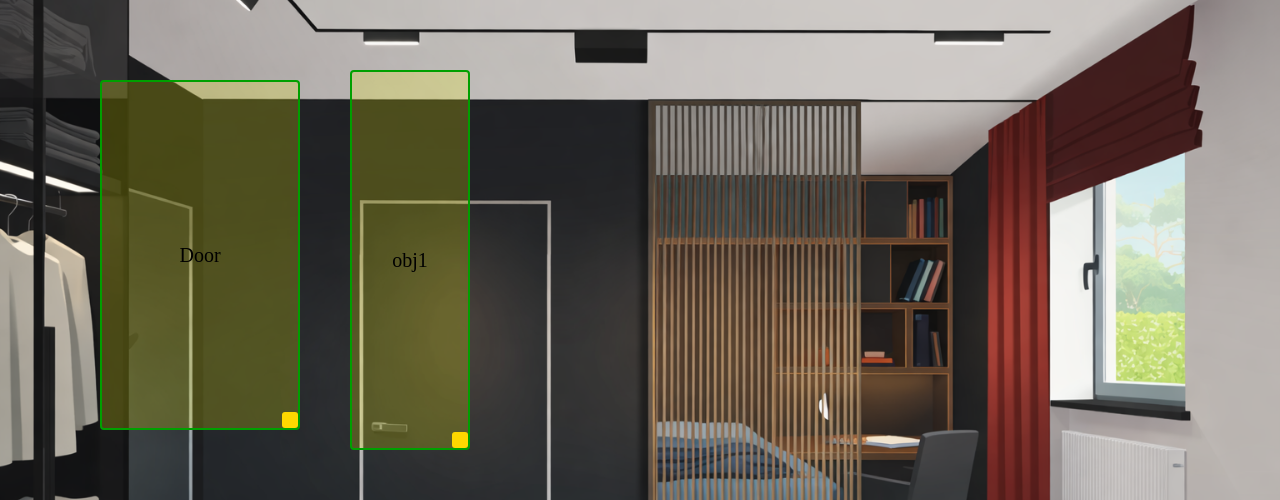
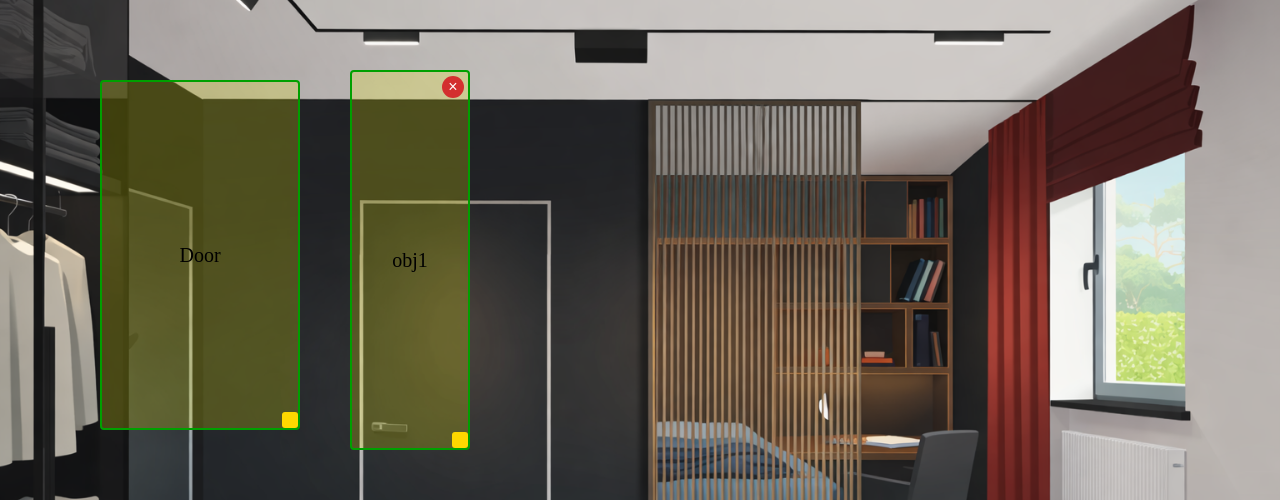
Before and after one commit to Pampers432/QuestFrontend, a Next.js app: page /Templates/CreateTemplate in a window 1280 px wide. Shown: the part 217-717 px from the top of the page. Built offline with nearby package versions, Linux system fonts and the light colour scheme; sample sign-in values are in the browser's storage.

Commit message:
Add zone deletion and unify template editing canvas

```diff
--- a/app/Templates/CreateTemplate/page.tsx
+++ b/app/Templates/CreateTemplate/page.tsx
@@ -8,7 +8,7 @@ import { EditorPanel } from "@/components/EditorPanel";
 import { EditorCanvas } from "@/components/EditorCanvas";
 
 export default function Home() {
-  const { zones, addZone, updateZone, printZones } = useZones([
+  const { zones, addZone, updateZone, removeZone, printZones } = useZones([
     { name: "Door", x: 100, y: 150, w: 200, h: 350 },
     { name: "obj1", x: 350, y: 140, w: 120, h: 380 }
   ]);
@@ -28,6 +28,8 @@ export default function Home() {
     console.log("Saving...");
   };
 
+  const canRemoveZone = (zoneName: string) => zoneName.trim().toLowerCase() !== "door";
+
   return (
     <RoleGuard
       allowedRoles={["Admin"]}
@@ -43,7 +45,13 @@ export default function Home() {
           handleFileChange={handleFileChange}
         />
 
-      <EditorCanvas previewUrl={previewUrl} zones={zones} drag={drag} />
+        <EditorCanvas
+          previewUrl={previewUrl}
+          zones={zones}
+          drag={drag}
+          onRemoveZone={removeZone}
+          canRemoveZone={(zone) => canRemoveZone(zone.name)}
+        />
       </div>
     </RoleGuard>
   );
--- a/app/Templates/EditTemplate/[id]/page.tsx
+++ b/app/Templates/EditTemplate/[id]/page.tsx
@@ -1,54 +1,99 @@
 "use client";
 
-import { useEffect, useState } from "react";
+import { useEffect, useMemo, useState } from "react";
+import * as React from "react";
 import { useRouter } from "next/navigation";
+import RoleGuard from "@/components/RoleGuard";
 import { RoomTemplate } from "@/Entities/RoomTemplate";
-import * as React from "react"; // Добавляем импорт React для использования React.use()
+import { QuestionPosition } from "@/Entities/QuestionPosition";
+import { useZones } from "@/hooks/useZones";
+import { useDragResize } from "@/hooks/useDragResize";
+import { EditorPanel } from "@/components/EditorPanel";
+import { EditorCanvas } from "@/components/EditorCanvas";
 
 export default function EditTemplatePage({ params }: { params: Promise<{ id: string }> }) {
-  // 1. Распаковываем Promise params с помощью React.use()
   const { id } = React.use(params);
+  const router = useRouter();
 
-  const router = useRouter();
   const [template, setTemplate] = useState<RoomTemplate | null>(null);
   const [loading, setLoading] = useState(true);
-  const [saving, setSaving] = useState(false); // Добавляем состояние для отслеживания сохранения
+  const [saving, setSaving] = useState(false);
+  const [templateName, setTemplateName] = useState("");
+  const [previewUrl, setPreviewUrl] = useState("/room.png");
+
+  const {
+    zones,
+    addZone,
+    updateZone,
+    removeZone,
+    resetZones,
+    printZones
+  } = useZones([]);
+
+  const drag = useDragResize(zones, updateZone);
 
   useEffect(() => {
-    // 2. Используем распакованный id
+    if (template?.sceneData) {
+      resetZones(template.sceneData);
+    }
+  }, [template, resetZones]);
+
+  useEffect(() => {
     fetch(`https://localhost:7240/api/Quests/${id}`)
       .then((res) => {
         if (!res.ok) {
-          throw new Error('Failed to fetch template');
+          throw new Error("Failed to fetch template");
         }
         return res.json();
       })
-      .then(setTemplate)
+      .then((data) => {
+        const normalized: RoomTemplate = {
+          ...data,
+          sceneData:
+            typeof data.sceneData === "string"
+              ? (JSON.parse(data.sceneData) as QuestionPosition[])
+              : (data.sceneData as QuestionPosition[])
+        };
+
+        setTemplate(normalized);
+        setTemplateName(normalized.name ?? "");
+        setPreviewUrl(
+          normalized.previewImageUrl?.startsWith("http")
+            ? normalized.previewImageUrl
+            : `https://localhost:7240${normalized.previewImageUrl}`
+        );
+      })
       .catch((error) => {
         console.error("Ошибка загрузки шаблона:", error);
-        // Можно добавить уведомление об ошибке
       })
       .finally(() => setLoading(false));
-  }, [id]); // Зависимость от распакованного id
+  }, [id]);
+
+  const canRemoveZone = useMemo(
+    () => (zone: QuestionPosition) => zone.name.trim().toLowerCase() !== "door",
+    []
+  );
+
+  const handleFileChange = (e: React.ChangeEvent<HTMLInputElement>) => {
+    if (e.target.files?.[0]) {
+      setPreviewUrl(URL.createObjectURL(e.target.files[0]));
+    }
+  };
 
   const handleSave = async () => {
     if (!template) return;
 
     setSaving(true);
     try {
-      // Исправляем URL на правильный эндпоинт из вашего контроллера
-      const res = await fetch(
-        `https://localhost:7240/api/Quests/${template.id}`,
-        {
-          method: "PUT",
-          headers: { "Content-Type": "application/json" },
-          body: JSON.stringify({
-            name: template.name,
-            previewImageUrl: template.previewImageUrl,
-            sceneData: template.sceneData
-          })
-        }
-      );
+      const res = await fetch(`https://localhost:7240/api/Quests/${template.id}`, {
+        method: "PUT",
+        headers: { "Content-Type": "application/json" },
+        body: JSON.stringify({
+          name: templateName,
+          previewImageUrl: template.previewImageUrl,
+          sceneData: zones
+        })
+      });
 
       if (!res.ok) {
         const errorData = await res.text();
@@ -59,7 +104,9 @@ export default function EditTemplatePage({ params }: { params: Promise<{ id: str
       router.push("/Templates");
     } catch (error) {
       console.error("Ошибка сохранения:", error);
-      alert(`Ошибка при сохранении: ${error instanceof Error ? error.message : 'Неизвестная ошибка'}`);
+      alert(
+        `Ошибка при сохранении: ${error instanceof Error ? error.message : "Неизвестная ошибка"}`
+      );
     } finally {
       setSaving(false);
     }
@@ -69,49 +116,30 @@ export default function EditTemplatePage({ params }: { params: Promise<{ id: str
   if (!template) return <div style={{ padding: 24 }}>Шаблон не найден</div>;
 
   return (
-    <div style={{ padding: 24 }}>
-      <h1>Редактирование шаблона</h1>
+    <RoleGuard
+      allowedRoles={["Admin"]}
+      fallbackMessage="Только администратор может редактировать шаблоны."
+    >
+      <div>
+        <EditorPanel
+          templateName={templateName}
+          setTemplateName={setTemplateName}
+          addZone={addZone}
+          saveTemplate={handleSave}
+          printZones={printZones}
+          handleFileChange={handleFileChange}
+        />
 
-      <div style={{ marginTop: 20, display: "flex", flexDirection: "column", gap: 16, maxWidth: 400 }}>
-        <div style={{ display: "flex", flexDirection: "column", gap: 8 }}>
-          <label htmlFor="name" style={{ fontWeight: "bold" }}>Название</label>
-          <input
-            id="name"
-            type="text"
-            value={template.name}
-            onChange={(e) => setTemplate({ ...template, name: e.target.value })}
-            style={{ padding: 8, borderRadius: 4, border: "1px solid #ccc" }}
-            disabled={saving}
-          />
-        </div>
+        <EditorCanvas
+          previewUrl={previewUrl}
+          zones={zones}
+          drag={drag}
+          onRemoveZone={removeZone}
+          canRemoveZone={canRemoveZone}
+        />
 
-        {template.previewImageUrl && (
-          <div style={{ marginTop: 10 }}>
-            <img
-              src={`https://localhost:7240${template.previewImageUrl}`}
-              alt={template.name}
-              style={{ maxWidth: '100%', maxHeight: 200, objectFit: 'contain' }}
-            />
-          </div>
-        )}
-
-        <button
-          onClick={handleSave}
-          disabled={saving}
-          style={{
-            marginTop: 20,
-            padding: "10px 20px",
-            background: saving ? "#ccc" : "#007bff",
-            color: "white",
-            border: "none",
-            borderRadius: 4,
-            cursor: saving ? "not-allowed" : "pointer",
-            fontSize: 16
-          }}
-        >
-          {saving ? "Сохранение..." : "Сохранить"}
-        </button>
+        {saving && <p style={{ padding: "0 15px", color: "#666" }}>Сохранение...</p>}
       </div>
-    </div>
+    </RoleGuard>
   );
 }
--- a/app/globals.css
+++ b/app/globals.css
@@ -82,6 +82,29 @@ body {
   text-align: center;
   align-content: center;
   border-radius: 4px;
+}
+
+
+.editor-zone-remove {
+  position: absolute;
+  top: 4px;
+  right: 4px;
+  width: 22px;
+  height: 22px;
+  border: none;
+  border-radius: 50%;
+  background: #d32f2f;
+  color: #fff;
+  font-size: 16px;
+  line-height: 1;
+  cursor: pointer;
+  display: flex;
+  align-items: center;
+  justify-content: center;
+}
+
+.editor-zone-remove:hover {
+  background: #b71c1c;
 }
 
 /* Угол для изменения размера */
--- a/components/EditorCanvas.tsx
+++ b/components/EditorCanvas.tsx
@@ -11,16 +11,24 @@ interface EditorCanvasProps {
     onMove: (e: React.MouseEvent) => void;
     stop: () => void;
   };
+  onRemoveZone?: (index: number) => void;
+  canRemoveZone?: (zone: QuestionPosition, index: number) => boolean;
 }
 
-export function EditorCanvas({ previewUrl, zones, drag }: EditorCanvasProps) {
+export function EditorCanvas({
+  previewUrl,
+  zones,
+  drag,
+  onRemoveZone,
+  canRemoveZone
+}: EditorCanvasProps) {
   return (
     <div
       className="editor-canvas"
       onMouseMove={drag.onMove}
       onMouseUp={drag.stop}
     >
-      <img src={previewUrl} draggable={false} style={{ width: "100%" }} />
+      <img src={previewUrl} alt="Предпросмотр шаблона" draggable={false} style={{ width: "100%" }} />
 
       {zones.map((zone, index) => (
         <Zone
@@ -29,6 +37,8 @@ export function EditorCanvas({ previewUrl, zones, drag }: EditorCanvasProps) {
           index={index}
           startDrag={drag.startDrag}
           startResize={drag.startResize}
+          onRemove={onRemoveZone}
+          canRemove={canRemoveZone ? canRemoveZone(zone, index) : false}
         />
       ))}
     </div>
--- a/components/Zone.tsx
+++ b/components/Zone.tsx
@@ -5,10 +5,18 @@ interface ZoneProps {
   index: number;
   startDrag: (index: number, e: React.MouseEvent) => void;
   startResize: (index: number, e: React.MouseEvent) => void;
+  onRemove?: (index: number) => void;
+  canRemove?: boolean;
 }
 
-
-export function Zone({ zone, index, startDrag, startResize }: ZoneProps) {
+export function Zone({
+  zone,
+  index,
+  startDrag,
+  startResize,
+  onRemove,
+  canRemove = false
+}: ZoneProps) {
   return (
     <div
       className="editor-zone"
@@ -20,7 +28,25 @@ export function Zone({ zone, index, startDrag, startResize }: ZoneProps) {
         height: zone.h
       }}
     >
-      {zone.name}
+      <span>{zone.name}</span>
+
+      {canRemove && onRemove && (
+        <button
+          type="button"
+          className="editor-zone-remove"
+          onMouseDown={(e) => {
+            e.stopPropagation();
+            e.preventDefault();
+          }}
+          onClick={(e) => {
+            e.stopPropagation();
+            onRemove(index);
+          }}
+          aria-label={`Удалить зону ${zone.name}`}
+        >
+          ×
+        </button>
+      )}
 
       <div
         className="editor-resize"
--- a/hooks/useZones.ts
+++ b/hooks/useZones.ts
@@ -1,29 +1,35 @@
-import { useState } from "react";
+import { useCallback, useState } from "react";
 import { QuestionPosition } from "@/Entities/QuestionPosition";
 
 export function useZones(initial: QuestionPosition[]) {
   const [zones, setZones] = useState(initial);
 
-  const addZone = () => {
+  const addZone = useCallback(() => {
+    setZones((prev) => {
+      const newIndex = prev.length;
+      return [...prev, { name: `obj${newIndex}`, x: 100, y: 100, w: 150, h: 150 }];
+    });
+  }, []);
 
-    const newIndex = zones.length;
-    setZones([
-      ...zones,
-      { name: `obj${newIndex}`, x: 100, y: 100, w: 150, h: 150 }
-    ]);
-  };
-
-  const updateZone = (index: number, data: Partial<QuestionPosition>) => {
-    setZones(prev => {
+  const updateZone = useCallback((index: number, data: Partial<QuestionPosition>) => {
+    setZones((prev) => {
       const copy = [...prev];
       copy[index] = { ...copy[index], ...data };
       return copy;
     });
-  };
+  }, []);
 
-  const printZones = () => {
+  const removeZone = useCallback((index: number) => {
+    setZones((prev) => prev.filter((_, zoneIndex) => zoneIndex !== index));
+  }, []);
+
+  const resetZones = useCallback((nextZones: QuestionPosition[]) => {
+    setZones(nextZones);
+  }, []);
+
+  const printZones = useCallback(() => {
     console.log(JSON.stringify(zones, null, 2));
-  };
+  }, [zones]);
 
-  return { zones, addZone, updateZone, printZones };
+  return { zones, addZone, updateZone, removeZone, resetZones, printZones };
 }
```
Lines whose indentation alone changed are shown as unchanged.
